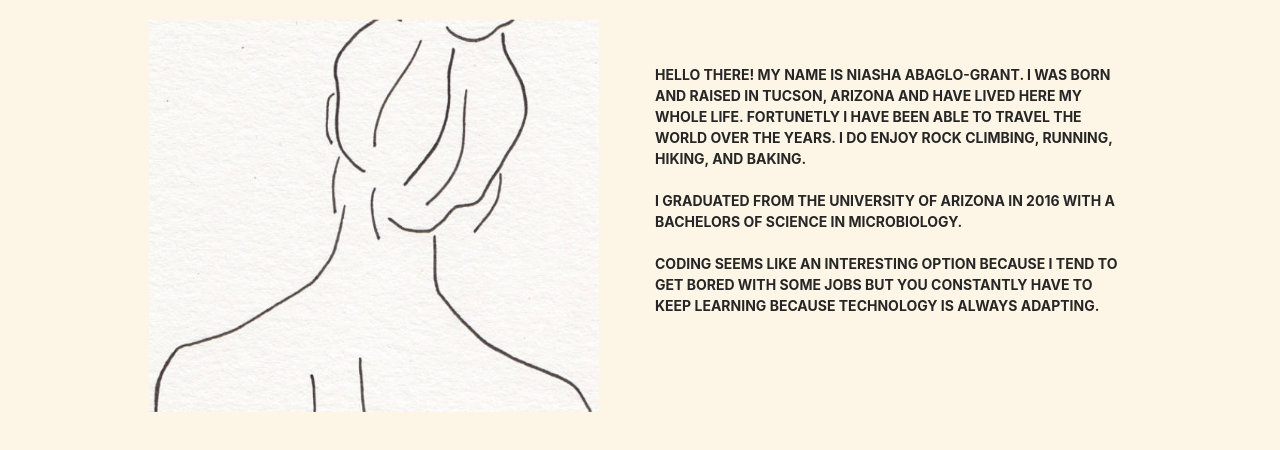
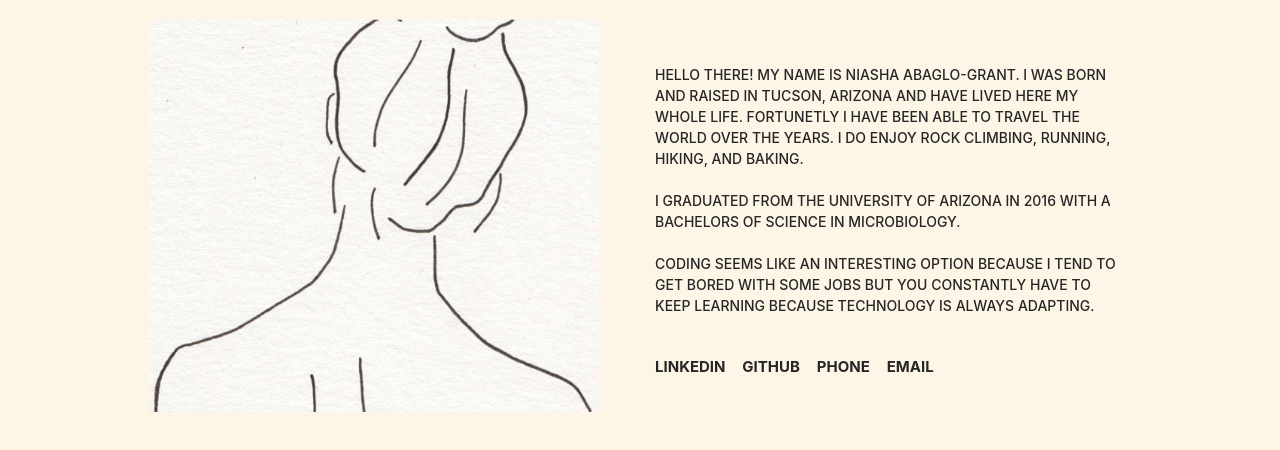
Before and after one commit to niashagrant/updatedPortfolio, a plain HTML site: page index.html in a window 1280 px wide. Shown: the part 260-710 px from the top of the page. Drawn offline with nearby package versions, Linux system fonts and the light colour scheme.

Commit message:
about page done

```diff
--- a/assets/css/style.css
+++ b/assets/css/style.css
@@ -15,7 +15,8 @@ body {
   color: rgb(38, 38, 38);
 }
 
-.nav-link:hover {
+.nav-link:hover,
+.contact:hover {
   color: rgb(255, 76, 74);
 }
 
@@ -65,5 +66,18 @@ li {
 #aboutMe {
   margin-top: 10%;
   font-size: 14px;
+  font-weight: 500;
+}
+
+#contactMe {
+  color: rgb(38, 38, 38);
+  text-transform: uppercase;
   font-weight: bold;
+  font-size: 12px;
 }
+
+.contact {
+  margin-right: 3%;
+  color: rgb(38, 38, 38);
+  font-size: 15px;
+}
--- a/index.html
+++ b/index.html
@@ -23,6 +23,16 @@
     <script
       src="https://stackpath.bootstrapcdn.com/bootstrap/4.4.1/js/bootstrap.min.js"
       integrity="sha384-wfSDF2E50Y2D1uUdj0O3uMBJnjuUD4Ih7YwaYd1iqfktj0Uod8GCExl3Og8ifwB6"
+      crossorigin="anonymous"
+    ></script>
+    <script
+      type="text/javascript"
+      src="https://platform.linkedin.com/badges/js/profile.js"
+      async
+      defer
+    ></script>
+    <script
+      src="https://kit.fontawesome.com/3ed87a7545.js"
       crossorigin="anonymous"
     ></script>
     <link rel="stylesheet" href="assets/css/style.css" />
@@ -119,6 +129,35 @@
                 bored with some jobs but you constantly have to keep learning
                 because technology is always adapting.
               </p>
+
+              <br />
+
+              <p id="contactMe">
+                <a
+                  class="LI-simple-link contact"
+                  href="https://www.linkedin.com/in/niasha-abaglo-grant-908699172?trk=profile-badge"
+                  >LinkedIn</a
+                >
+                <a href="https://github.com/niashagrant" class="contact"
+                  >GitHub</a
+                >
+                <a href="tel:520-312-8737" class="contact">Phone</a>
+                <a
+                  href="mailto:niashagrant11@gmail.com"
+                  target="_top"
+                  class="contact"
+                  >Email</a
+                >
+                <!-- <div class="LI-profile-badge"  data-version="v1" data-locale="en_US" data-type="horizontal" data-theme="light" data-vanity="niasha-abaglo-grant-908699172"><a class="LI-simple-link" href='https://www.linkedin.com/in/niasha-abaglo-grant-908699172?trk=profile-badge'>Niasha Abaglo-Grant</a></div> -->
+
+                <!-- <span class="contact">LinkedIn</span>
+                <span class="contact">GitHub</span>
+                <span
+                  ><a href="tel:520-312-8737" class="contact">Phone</a></span
+                >
+                <span><a href="mailto:niashagrant11@gmail.com" target="_top" class="contact">Email</span>
+              </p> -->
+              </p>
             </div>
           </div>
         </div>
```
